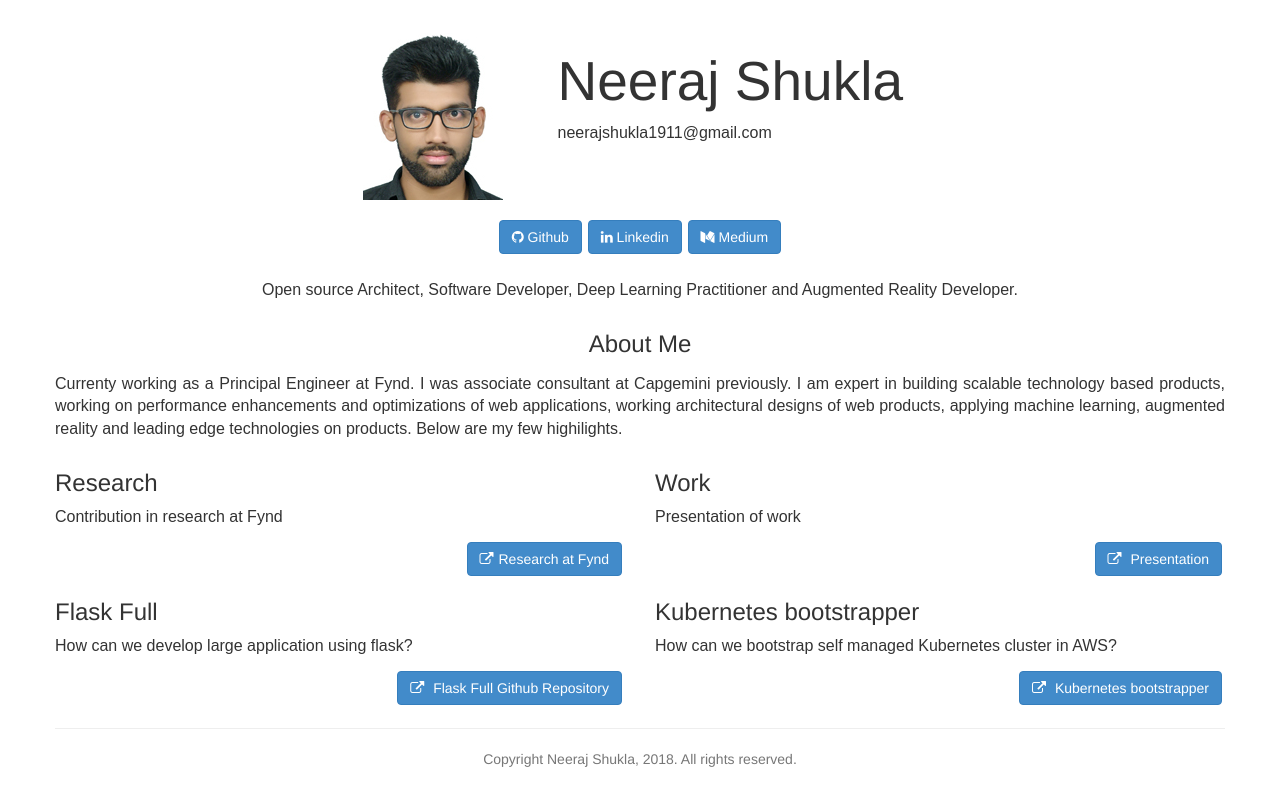
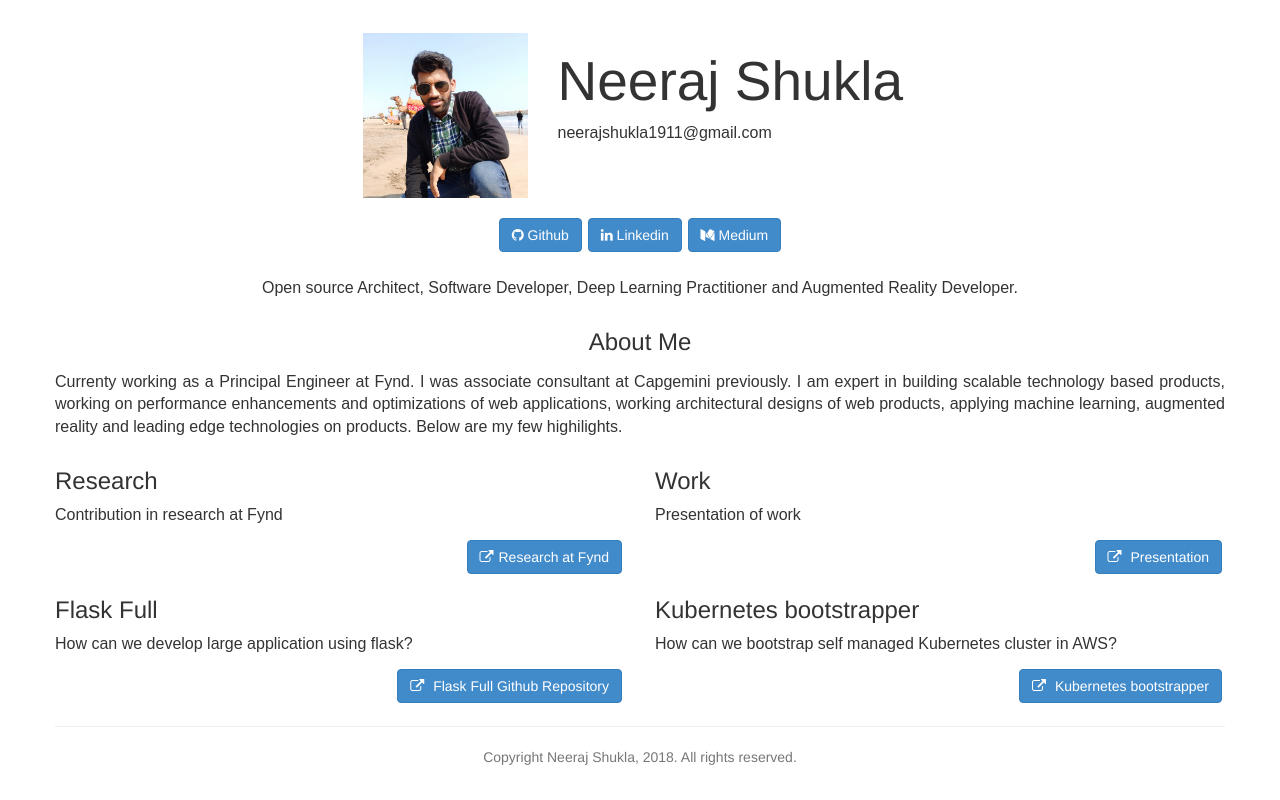
Before and after one commit to neerajshukla1911/neerajshukla1911.github.io, a plain HTML site: page index.html in a window 1280 px wide. Drawn offline with nearby package versions, Linux system fonts and the light colour scheme.

Commit message:
changed dp

```diff
--- a/index.html
+++ b/index.html
@@ -35,10 +35,10 @@
     <div class="container">
         <div class="row">
             <div class="col-sm-3 col-md-3 col-sm-offset-1 col-md-offset-2 hidden-xs col-lg-2 col-lg-offset-3">
-                <img src="static/img/neeraj.png" class="img-responsive"/>
+                <img src="static/img/neeraj.jpeg" class="img-responsive"/>
             </div>
             <div class="col-sm-8 col-md-5 col-lg-4">
-                <img src="static/img/neeraj.png" class="img-responsive visible-xs"
+                <img src="static/img/neeraj.jpeg" class="img-responsive visible-xs"
                      style="margin-left: auto;margin-right: auto;text-align: center;width:120px"/>
                 <h1 class="hidden-xs" style="margin-top:18px;font-size: 55px !important;">Neeraj Shukla</h1>
                 <h1 class="visible-xs text-center" style="margin-top:10px">Neeraj Shukla</h1>
```
Also changed, not shown: static/img/neeraj.jpeg (added), static/img/neeraj.jpg (deleted), static/img/neeraj.png (deleted).
